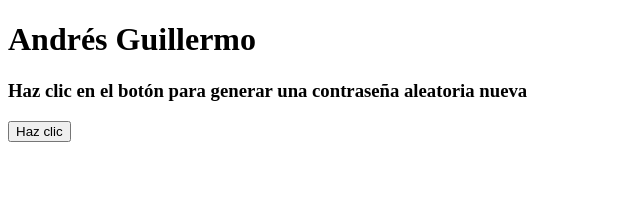
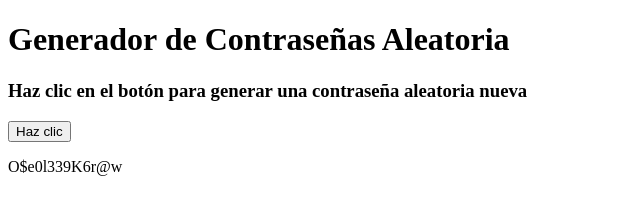
Before and after one commit to aawferris/randompassword, a plain HTML site: page index.html in a window 1280 px wide. Both pictures are taken after a click on the button "Haz clic". Shown: the whole page, without its empty margins (0-640 px from the left). Drawn offline with Linux system fonts and the light colour scheme.

Commit message:
added JS for password

```diff
--- a/app.js
+++ b/app.js
@@ -0,0 +1,18 @@
+let generatedPass = document.getElementById("generated-pass");
+
+// This will generate the new random password
+function generatePassword() {
+  let pass = "";
+  let str =
+    "ABCDEFGHIJKLMNOPQRSTUVWXYZ" + "abcdefghijklmnopqrstuvwxyz0123456789@#$";
+
+  for (let i = 1; i < 16; i += 1) {
+    let char = Math.floor(Math.random() * str.length + 1);
+    pass += str.charAt(char);
+  }
+  return pass;
+}
+
+function gfg_Run() {
+  generatedPass.innerHTML = generatePassword();
+}
--- a/index.html
+++ b/index.html
@@ -1,15 +1,19 @@
 <!DOCTYPE html>
 <html>
   <head>
-    <script type="text/javascript" src="app.js"></script>
-    <title>Generador para Contraseñas Aleatoria</title>
+    <script defer src="./app.js"></script>
+    <title>Generador de Contraseñas Aleatoria</title>
   </head>
   <body>
-    <h1>Andrés Guillermo</h1>
-    <h3>Haz clic en el botón para generar una contraseña aleatoria nueva</h3>
-    <button onclick="gfg_Run()">Haz clic</button>
-    <div>
-      <p id="geeks"></p>
+    <div id="main-container">
+      <h1 id="title">Generador de Contraseñas Aleatoria</h1>
+      <h3 id="subtitle">
+        Haz clic en el botón para generar una contraseña aleatoria nueva
+      </h3>
+      <button id="button" onclick="gfg_Run()">Haz clic</button>
+      <div>
+        <p id="generated-pass"></p>
+      </div>
     </div>
   </body>
 </html>
```
